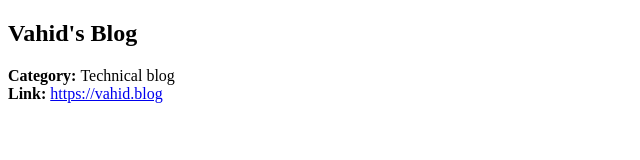
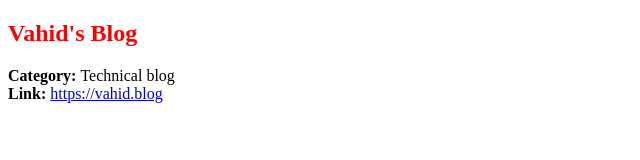
Before and after one commit to preciousken/handlebars, a website: page index.html in a window 1280 px wide. Shown: the whole page, without its empty margins (0-640 px from the left). Drawn offline with nearby package versions, Linux system fonts and the light colour scheme.

Commit message:
handlebars

```diff
--- a/index.html
+++ b/index.html
@@ -9,11 +9,12 @@
     <!-- Include Handlebars from a CDN -->
     <script src="https://cdnjs.cloudflare.com/ajax/libs/handlebars.js/4.7.7/handlebars.min.js"></script>
 
-    <!-- handlebars template -->
-    <script type="text/x-handlebars">
-
-    </script>
-
+    <!-- stylings goes in here -->
+    <style>
+        h2{
+            color: red;
+        }
+    </style>
 </head>
 <body>
 
@@ -32,6 +33,7 @@
           none
         {{/if}}
 
+
       </script>
 
 
```
